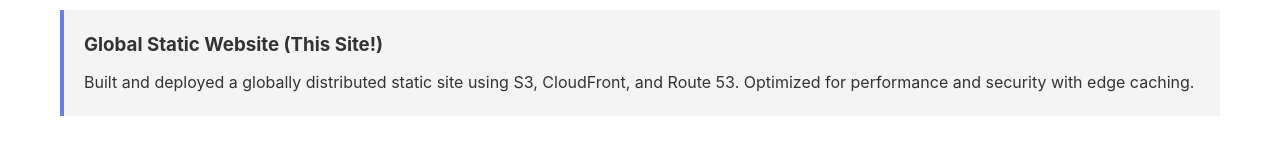
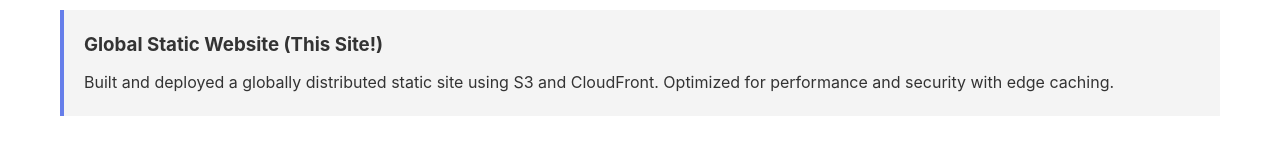
Before and after one commit to Mukui012/portfolio-site, a plain HTML site: page index.html in a window 1280 px wide. Shown: the part 1074-1234 px from the top of the page. Drawn offline with Linux system fonts and the light colour scheme.

Commit message:
Fix project description

```diff
--- a/index.html
+++ b/index.html
@@ -129,7 +129,7 @@
             </div>
             <div class="project">
                 <h3>Global Static Website (This Site!)</h3>
-                <p>Built and deployed a globally distributed static site using S3, CloudFront, and Route 53. Optimized for performance and security with edge caching.</p>
+                <p>Built and deployed a globally distributed static site using S3 and CloudFront. Optimized for performance and security with edge caching.</p>
             </div>
         </section>
 
```
